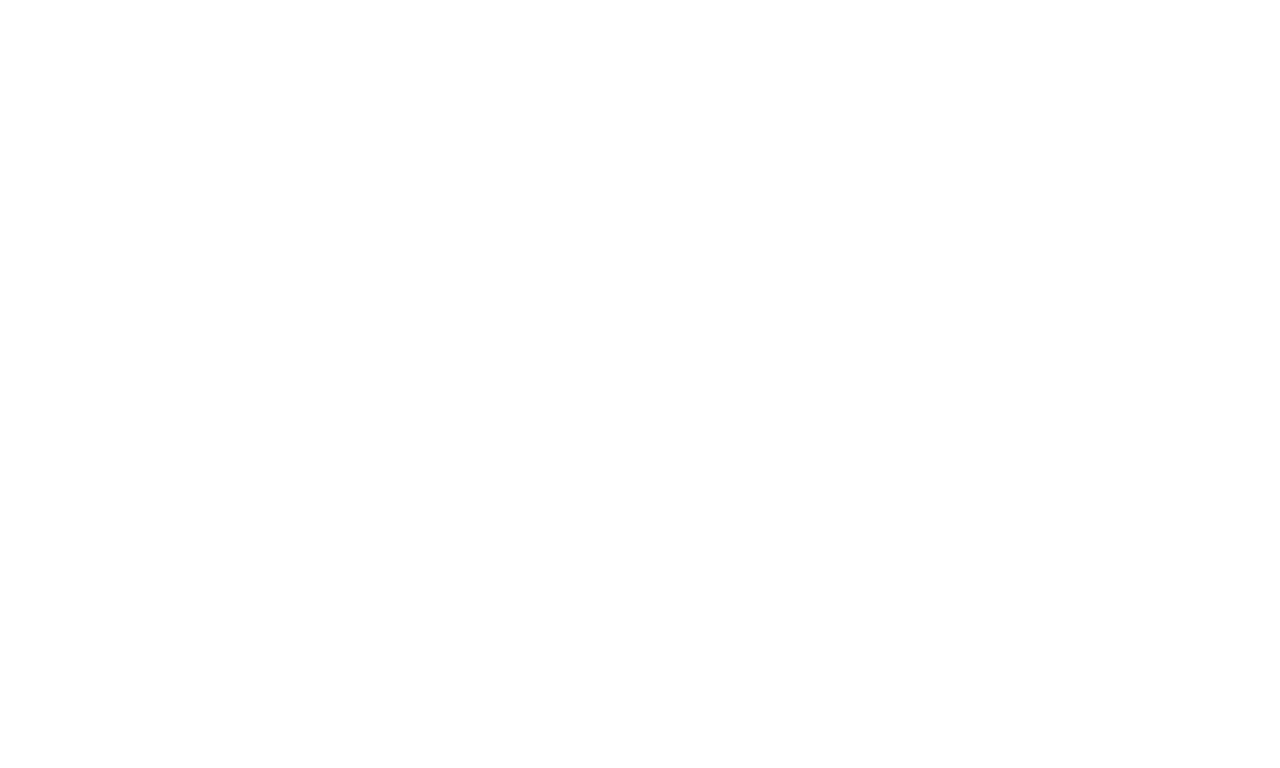
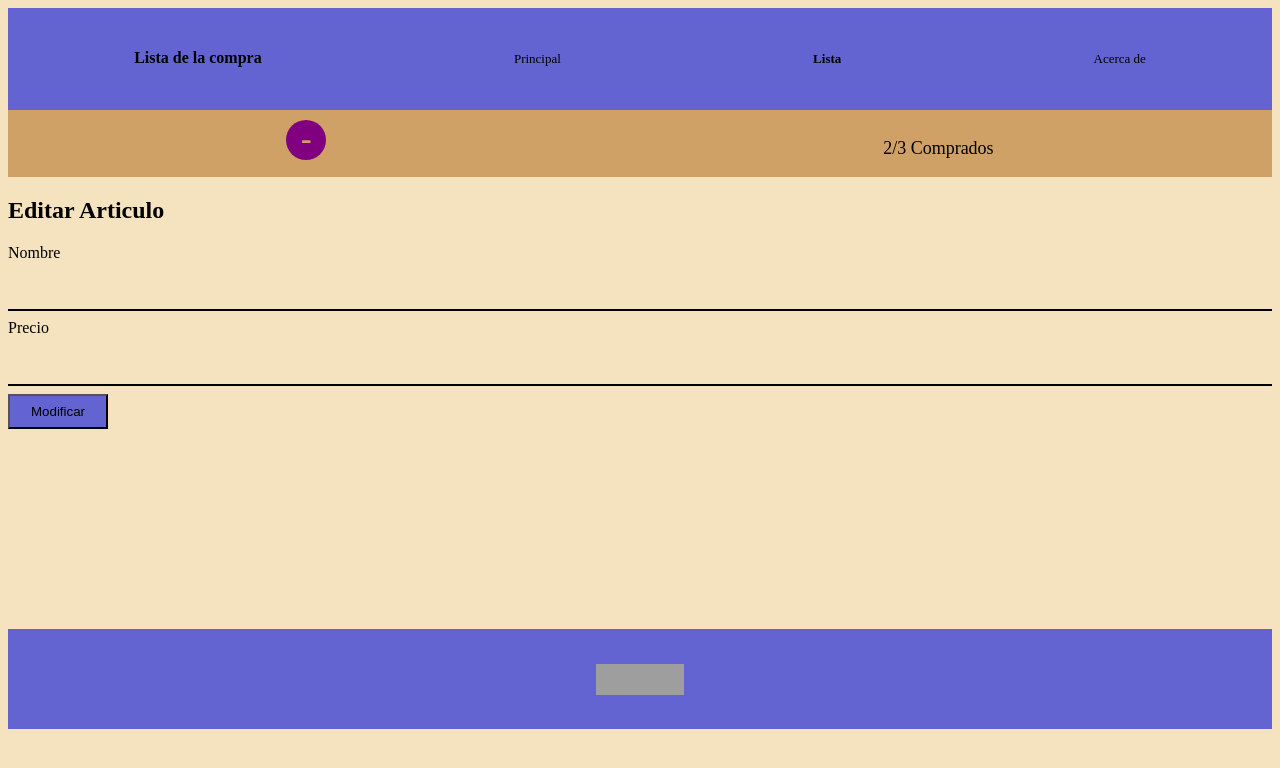
Before and after one commit to Ryanleary9/202301-W1CH3-Ryan-Leary2, a website: page form.html in a window 1280 px wide. Drawn offline with Linux system fonts and the light colour scheme; grey boxes are pictures that could not be loaded.

Commit message:
Added form.html file and changed css file

```diff
--- a/form.html
+++ b/form.html
@@ -7,10 +7,45 @@
   <meta name="viewport" content="width=device-width, initial-scale=1.0">
   <title>Document</title>
   <link rel="shortcut icon" href="favicon.png" type="image/x-icon">
+  <link rel="stylesheet" href="style.css">
 </head>
 
 <body>
+  <header>
+    <h1>Lista de la compra</h1>
+    <p>Principal</p>
+    <div>
+      <p>Lista</p>
+    </div>
+    <p>Acerca de</p>
+  </header>
+  <section>
+    <div>
+      <a href="index.html">-</a>
+      <p>2/3 Comprados</p>
+    </div>
+  </section>
 
+  <article>
+    <h2>Editar Articulo</h2>
+
+    <form>
+      <label for="producto">Nombre</label>
+      <input type="text" id="producto" name="producto">
+      <label for="precio">Precio</label>
+      <input type="text" id="precio" name="precio">
+      <button type="submit">Modificar</button>
+    </form>
+  </article>
+
+  <footer>
+    <p>
+      <a href="http://jigsaw.w3.org/css-validator/check/referer">
+        <img style="border:0;width:88px;height:31px" src="http://jigsaw.w3.org/css-validator/images/vcss"
+          alt="¡CSS Válido!" />
+      </a>
+    </p>
+  </footer>
 </body>
 
 </html>
--- a/style.css
+++ b/style.css
@@ -2,7 +2,7 @@ header {
   display: flex;
   justify-content: space-around;
   padding-bottom: 30px;
-  background-color: navy;
+  background-color: rgb(99, 99, 209);
   padding-top: 30px;
 }
 
@@ -80,6 +80,7 @@ label > div > p {
 .box3 {
   display: flex;
   text-align: center;
+  padding-bottom: 100px;
 }
 
 .price {
@@ -107,11 +108,30 @@ footer {
   clear: both;
   position: relative;
   height: 100px;
-  margin-top: 320px;
-  background-color: aqua;
+  margin-top: 200px;
+  background-color: rgb(99, 99, 209);
 }
 
 footer p {
   text-align: center;
   padding-top: 35px;
 }
+
+h2 {
+  font-weight: bolder;
+}
+
+input[type="text"] {
+  width: 100%;
+  padding: 12px 20px;
+  margin: 8px 0;
+  box-sizing: border-box;
+  border: none;
+  border-bottom: 2px solid black;
+  background-color: rgb(245, 227, 191);
+}
+button {
+  height: 35px;
+  width: 100px;
+  background-color: rgb(99, 99, 209);
+}
```
